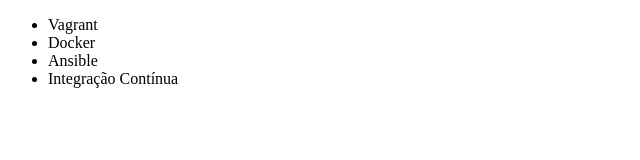
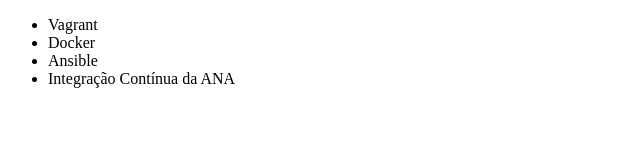
Before and after one commit to keltrix/alura-git, a plain HTML site: page index.html in a window 1280 px wide. Shown: the full height of the page, 0-640 px from the left. Drawn offline with Linux system fonts and the light colour scheme.

Commit message:
Renomeando curso de Integração Contínua

```diff
--- a/index.html
+++ b/index.html
@@ -9,7 +9,7 @@
         <li>Vagrant</li>
         <li>Docker</li>
         <li>Ansible</li>
-        <li>Integração Contínua</li>
+        <li>Integração Contínua da ANA</li>
     </ul>
 </body>
 </html>
```
